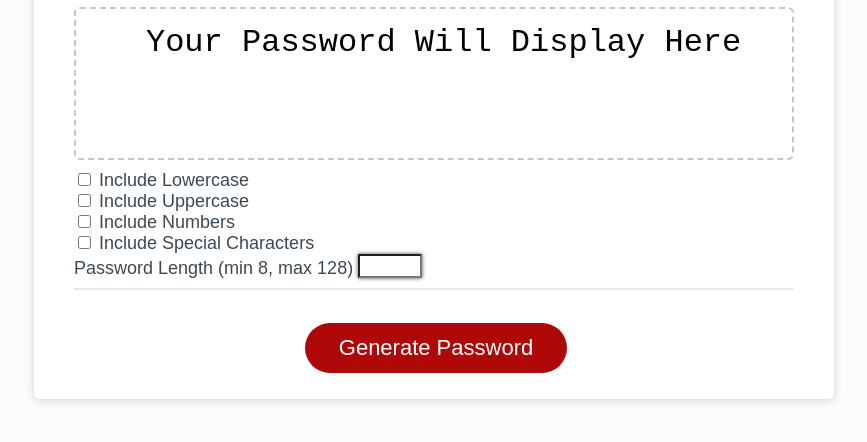
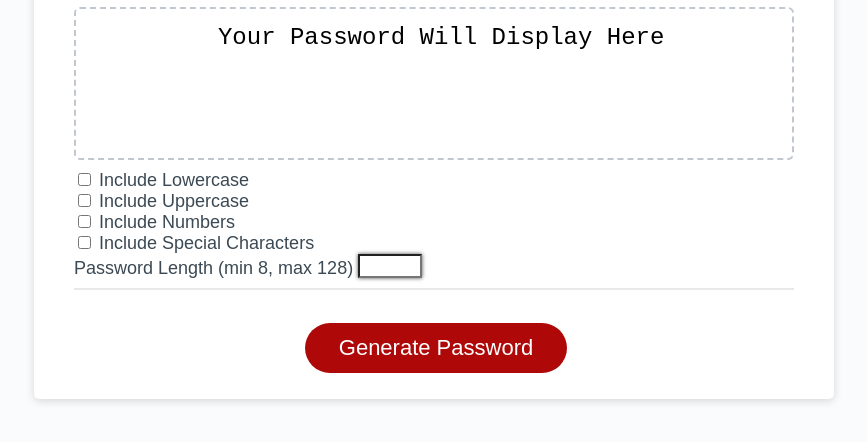
Before and after one commit to peejd/Password-Generator, a plain HTML site: page index.html in a window 1280 px wide. Shown: the part 226-668 px from the top of the page, without its empty margins (206-1073 px from the left). Drawn offline with Linux system fonts and the light colour scheme.

Commit message:
Added actual README and added comments to CSS

```diff
--- a/Assets/style.css
+++ b/Assets/style.css
@@ -12,17 +12,20 @@ body,
   padding: 0;
 }
 
+/* WHOLE PAGE DEFAULT STYLING */
 body {
   font-family: sans-serif;
   background-color: #f9fbfd;
 }
 
+/* PAGE CONTENT WRAPPER STYLING */
 .wrapper {
   padding-top: 30px;
   padding-left: 20px;
   padding-right: 20px;
 }
 
+/* MAIN PAGE HEADING STYLE */
 header {
   text-align: center;
   padding: 20px;
@@ -30,6 +33,7 @@ header {
   color: hsl(206, 17%, 28%);
 }
 
+/* INTERIOR DISPLAY AREA STYLING */
 .card {
   background-color: hsl(0, 0%, 100%);
   border-radius: 5px;
@@ -58,6 +62,7 @@ header {
   text-align: center;
 }
 
+/* INVALID ENTRY ALERT MESSAGE STYLING */
 .card-footer h5 {
   color: red;
   font-size: 20px;
@@ -78,6 +83,7 @@ header {
   clear: both;
 }
 
+/* GENERATE PASSWORD BUTTON STYLING */
 .btn {
   border: none;
   background-color: hsl(360, 91%, 36%);
@@ -94,16 +100,19 @@ header {
   cursor: pointer;
 }
 
+
 button[disabled] {
   cursor: default;
   background: #c0c7cf;
 }
 
+/* USER INPUT PROMPT LABEL STYLING */
 .input label {
   padding-top: 5px;
   padding-bottom: 5px;
 }
 
+/* CHARACTER LENGTH NUMBER INPUT BOX STYLING */
 .numberBox {
   font-size: 18px;
   margin-bottom: 10px;
@@ -117,6 +126,7 @@ button[disabled] {
   float: right;
 }
 
+/* PASSWORD  TEXTAREA STYLING */
 #password {
   -webkit-appearance: none;
   -moz-appearance: none;
@@ -127,8 +137,8 @@ button[disabled] {
   padding-top: 15px;
   padding-left: 15px;
   padding-right: 15px;
-  padding-bottom: 60px;
-  font-size: 2rem;
+  padding-bottom: 80px;
+  font-size: 1.5rem;
   font-style: 800;
   text-align: center;
   margin-top: 10px;
@@ -139,14 +149,14 @@ button[disabled] {
   overflow: hidden;
 }
 
-
+/* MEDIA QUERY RESIZES BUTTON FONT AND SPACING UNDER 600 PX */
 @media (max-width: 690px) {
   .btn {
     font-size: 1rem;
     margin: 16px 0px 0px 0px;
     padding: 10px 15px;
   }
-
+  /* MEDIA QUERY RESIZES PASSWORD FONT UNDER 600 PX */
   #password {
     font-size: 1rem;
   }
```
Also changed, not shown: 2 other files.
